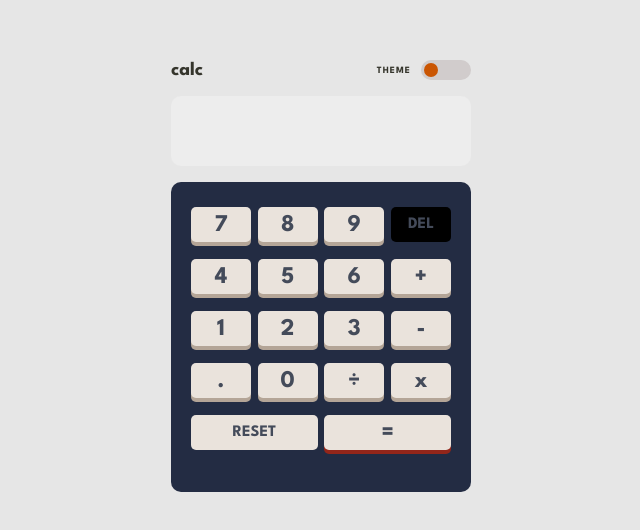
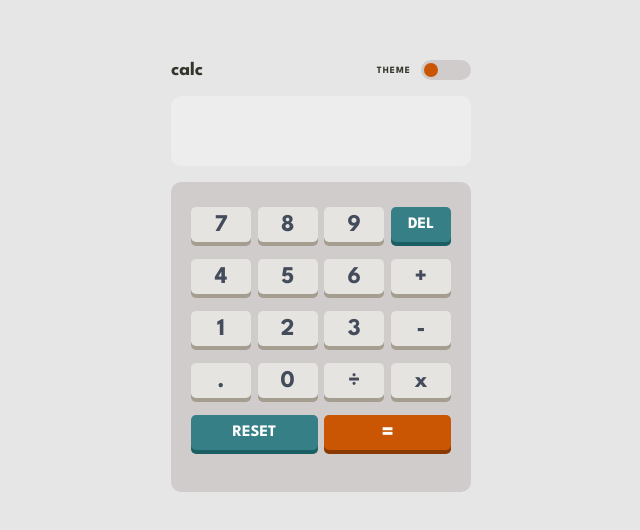
Before and after one commit to lafontolanx/calculator-app, a React (Vite) app: page / in a window 1280 px wide. Shown: the part 132-662 px from the top of the page, without its empty margins (319-959 px from the left). Built offline with nearby package versions, Linux system fonts and the light colour scheme.

Commit message:
dark mode configuration

```diff
--- a/src/components/Header/style.ts
+++ b/src/components/Header/style.ts
@@ -10,7 +10,7 @@ export const Container = styled.header`
 `
 
 export const Title = styled.h1`
-    color: ${props => props.theme.colors.textColor1};
+    color: ${props => props.theme.colors.textColor3};
     font-size: 1.2rem;
 `
 
@@ -21,7 +21,7 @@ export const Theme = styled.div`
 `
 
 export const Text = styled.p`
-    color: ${props => props.theme.colors.textColor1};
+    color: ${props => props.theme.colors.textColor3};
     font-size: 0.6rem;
     text-transform: uppercase;
     letter-spacing: 1px;
--- a/src/components/Keys/keys.tsx
+++ b/src/components/Keys/keys.tsx
@@ -1,14 +1,7 @@
-import { Theme } from "../Header/style"
 import { Container, BoxKey, Key } from "./style"
 
 let color: string;
 export const Keys = () => {
-
-    if (Theme === 'dark') {
-        color = '#fff'
-    } else {
-        color = '#000'
-    }
 
     return (
         <Container>
@@ -16,11 +9,7 @@ export const Keys = () => {
                 <Key>7</Key>
                 <Key>8</Key>
                 <Key>9</Key>
-                <Key style={{
-                    backgroundColor:color,
-                    color:"{${props => props.theme.colors.textColor1}",
-                    fontSize:"16px"
-                }}>DEL</Key>
+                <Key>DEL</Key>
 
                 <Key>4</Key>
                 <Key>5</Key>
@@ -37,18 +26,8 @@ export const Keys = () => {
                 <Key>÷</Key>
                 <Key>x</Key>
 
-                <Key style={{
-                    backgroundColor:"${props => props.theme.colors.DeleteKey}",
-                    color:"${props => props.theme.colors.textColor1}",
-                    fontSize:"16px",
-                    width:"126.67px"
-                }}>RESET</Key>
-                <Key style={{
-                    backgroundColor:"${props => props.theme.colors.EqualKey}",
-                    color:"{${props => props.theme.colors.textColor1}",
-                    fontSize:"24px",
-                    width:"126.67px"
-                }}>=</Key>
+                <Key>RESET</Key>
+                <Key>=</Key>
             </BoxKey>
         </Container>
     )
--- a/src/components/Keys/style.ts
+++ b/src/components/Keys/style.ts
@@ -5,7 +5,7 @@ export const Container = styled.div`
     height: 310px;
     border-radius: 10px;
     margin-top: 1rem;
-    background-color: var(--very-dark-blue);
+    background-color: ${props => props.theme.colors.BackgroundKeys};
 
     display: flex;
     align-items: center;
@@ -24,21 +24,30 @@ export const BoxKey = styled.div`
 export const Key = styled.button`
     width: 60px;
     height: 35px;
-    background-color: var(--light-grayish-orange);
+    background-color: ${props => props.theme.colors.Key};
 
     border: none;
     border-radius: 5px;
     font-size: 24px;
     color: var(--grayish-blue);
 
-    box-shadow: 0px 4px 0px var(--grayish-orange);
+    box-shadow: 0px 4px 0px ${props => props.theme.colors.KeyShadow};
 
     :nth-child(4), :nth-child(17) {
-        box-shadow: 0px 4px 0px var(--very-dark-blue-2);
+        box-shadow: 0px 4px 0px ${props => props.theme.colors.DeleteKeyShadow};
+        background-color: ${props => props.theme.colors.DeleteKey};
+        color: ${props => props.theme.colors.textColor1};
+        font-size: 16px;
+    }
+
+    :nth-child(17), :nth-child(18) {
+        width: 126.67px;
     }
 
     :nth-child(18) {
-        box-shadow: 0px 4px 0px var(--dark-red);
+        box-shadow: 0px 4px 0px ${props => props.theme.colors.EqualKeyShadow};
+        background-color: ${props => props.theme.colors.EqualKey};
+        color: var(--white);
     }
 
     &:active {
--- a/src/styled.d.ts
+++ b/src/styled.d.ts
@@ -17,6 +17,7 @@ declare module 'styled-components' {
 
             textColor1: string;
             textColor2: string;
+            textColor3: string;
         };
     }
 }
--- a/src/styles/themes/dark.ts
+++ b/src/styles/themes/dark.ts
@@ -17,7 +17,8 @@ const dark: DefaultTheme = {
         KeyShadow: 'hsl(28, 16%, 65%)',
 
         textColor1: 'hsl(0, 0%, 100%)',
-        textColor2: 'hsl(221, 14%, 31%)'
+        textColor2: 'hsl(221, 14%, 31%)',
+        textColor3: 'hsl(0, 0%, 100%)'
     }
 }
 
--- a/src/styles/themes/light.ts
+++ b/src/styles/themes/light.ts
@@ -16,8 +16,9 @@ const light: DefaultTheme = {
         Key: 'hsl(45, 7%, 89%)',
         KeyShadow: 'hsl(35, 11%, 61%)',
 
-        textColor1: 'hsl(60, 10%, 19%)',
-        textColor2: 'hsl(60, 10%, 19%)'
+        textColor1: 'hsl(0, 0%, 100%)',
+        textColor2: 'hsl(60, 10%, 19%)',
+        textColor3: 'hsl(60, 10%, 19%)'
     }
 }
 
```
